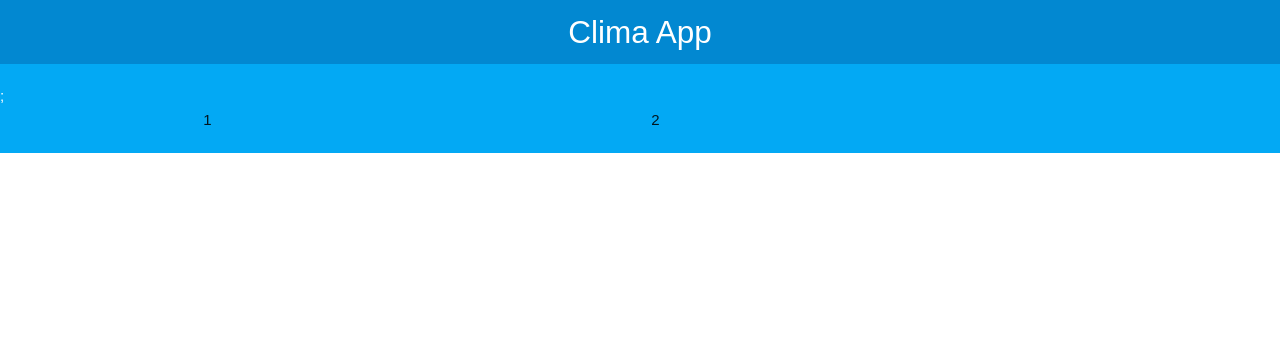
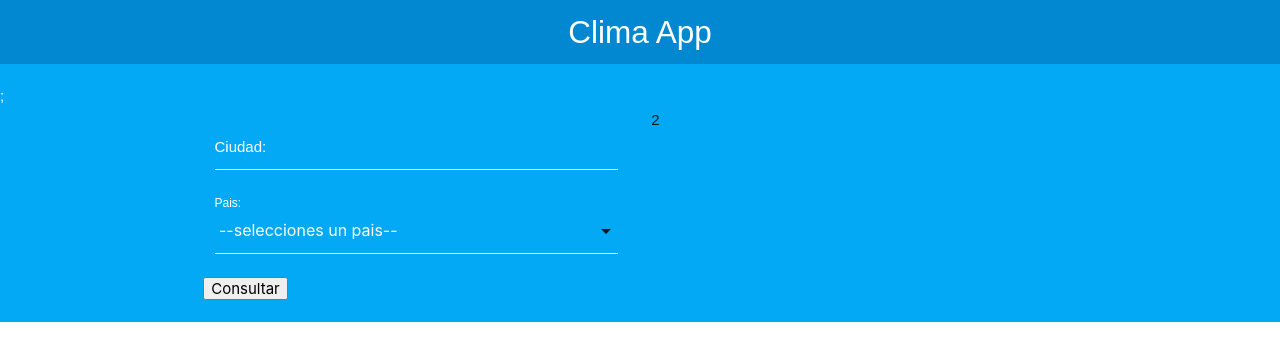
Before and after one commit to juantuberquia/climaapp, a React (Create React App) app: page / in a window 1280 px wide. Shown: the top 360 px of the page. Built offline with nearby package versions, Linux system fonts and the light colour scheme.

Commit message:
validiar datos ingresados

```diff
--- a/src/App.js
+++ b/src/App.js
@@ -1,12 +1,16 @@
-import React, { Fragment } from "react";
+import React, { Fragment, useState } from "react";
 import Headering from "./components/Headering";
 import ContentForm from "./components/ContentForm";
+import Error from "./components/Error";
 
 function App() {
+  const [error, setError] = useState(false);
+
   return (
     <Fragment>
       <Headering title="Clima App" />
-      <ContentForm />
+      {error ? <Error message="llenar todos los campos" /> : null}
+      <ContentForm setError={setError} />
     </Fragment>
   );
 }
--- a/src/components/ContentForm.jsx
+++ b/src/components/ContentForm.jsx
@@ -1,11 +1,14 @@
 import React from "react";
+import Form from "./Form";
 
-const ContentForm = () => {
+const ContentForm = ({ setError }) => {
   return (
     <div className="content-form">
       <div className="container">
         <div className="row">
-          <div className="col m6 s12">1</div>
+          <div className="col m6 s12">
+            <Form setError={setError} />
+          </div>
           <div className="col m6 s12">2</div>
         </div>
       </div>
--- /dev/null
+++ b/src/components/Error.jsx
@@ -0,0 +1,7 @@
+import React from "react";
+
+const Error = ({ message }) => {
+  return <p> {message} </p>;
+};
+
+export default Error;
--- a/src/components/Form.jsx
+++ b/src/components/Form.jsx
@@ -1,7 +1,53 @@
-import React from 'react';
+import React, { useState } from "react";
 
-const Form = () => {
-  return (  );
-}
+const Form = ({ setError }) => {
+  const [dataForm, setDataForm] = useState({
+    ciudad: "",
+    pais: "",
+  });
+
+  const getData = (e) => {
+    setDataForm({
+      ...dataForm,
+      [e.target.name]: e.target.value,
+    });
+  };
+
+  const { ciudad, pais } = dataForm;
+
+  const handleSubmit = (e) => {
+    e.preventDefault();
+
+    if (ciudad.trim() === "" || pais.trim() === "") {
+      setError(true);
+      return;
+    } else {
+      setError(false);
+    }
+  };
+
+  return (
+    <form onSubmit={handleSubmit}>
+      <div className="input-field col s12">
+        <input type="text" name="ciudad" id="ciudad" onChange={getData} />
+        <label htmlFor="ciudad"> Ciudad: </label>
+      </div>
+      <div className="input-field col s12">
+        <select name="pais" id="pais" onChange={getData}>
+          <option value=""> --selecciones un pais-- </option>
+          <option value="US">Estados Unidos</option>
+          <option value="MX">México</option>
+          <option value="AR">Argentina</option>
+          <option value="CO">Colombia</option>
+          <option value="CR">Costa Rica</option>
+          <option value="ES">España</option>
+          <option value="PE">Perú</option>
+        </select>
+        <label htmlFor="pais"> Pais: </label>
+      </div>
+      <button type="submit"> Consultar </button>
+    </form>
+  );
+};
 
 export default Form;
```
